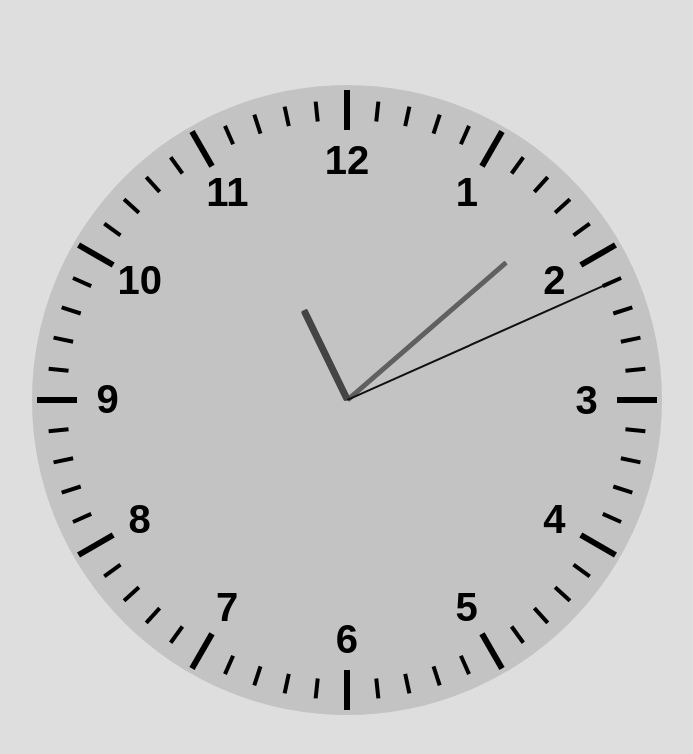
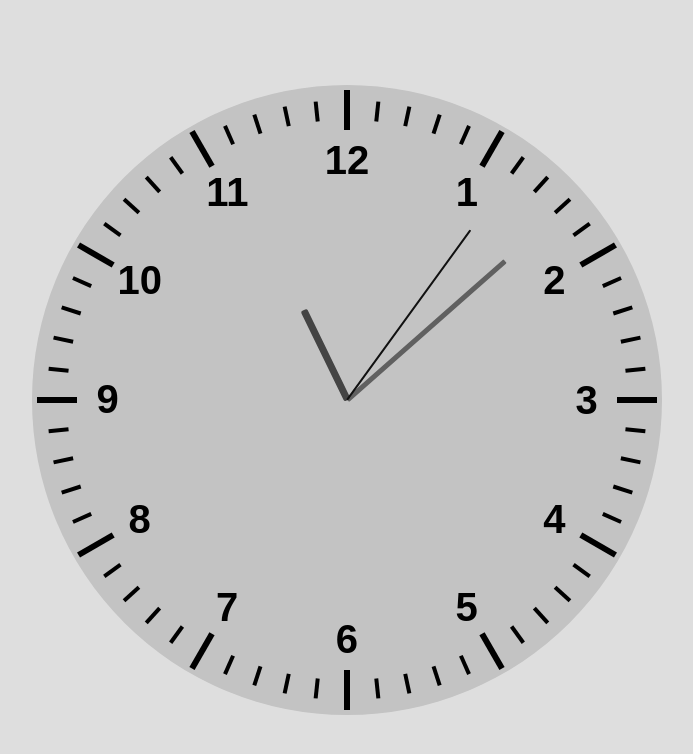
Before and after one commit to TrayHard/tasks-clock, a website: page src/index.html in a window 1280 px wide. Shown: the whole page, without its empty margins (293-986 px from the left). Drawn offline with Linux system fonts and the light colour scheme.

Commit message:
useless commit

```diff
--- a/src/index.js
+++ b/src/index.js
@@ -15,6 +15,8 @@ const hourArrow = document.querySelector(".hour-arrow");
 const minuteArrow = document.querySelector(".minute-arrow");
 const secondArrow = document.querySelector(".second-arrow");
 
+secondArrow.addEventListener('mousedown', () => console.log('darova'))
+
 const step = () => {
   const date = new Date();
   const [secs, mins, hours] = [
@@ -22,14 +24,13 @@ const step = () => {
     date.getMinutes(),
     date.getHours(),
   ];
-  let secondAngle = secs * 6;
-  let minuteAngle = (mins * 6) + (secs / 10);
-  let hourAngle = (hours * 30) + (mins / 2) + (secs * 30 / 3600)
+  const secondAngle = secs * 6;
+  const minuteAngle = (mins * 6) + (secs / 10);
+  const hourAngle = (hours * 30) + (mins / 2) + (secs * 30 / 3600);
 
   secondArrow.style.transform = `translateY(-50%) rotate(${secondAngle}deg)`;
   minuteArrow.style.transform = `translateY(-50%) rotate(${minuteAngle}deg)`;
   hourArrow.style.transform = `translateY(-50%) rotate(${hourAngle}deg)`;
-  window.requestAnimationFrame(step);
 };
 
-window.requestAnimationFrame(step);
+step()
--- a/src/style.css
+++ b/src/style.css
@@ -47,7 +47,7 @@ body {
   position: absolute;
   background: #111;
   width: 2px;
-  height: 300px;
+  height: 210px;
   transform: translateY(-50%);
   transform-origin: bottom center;
   border-radius: 1px;
```
